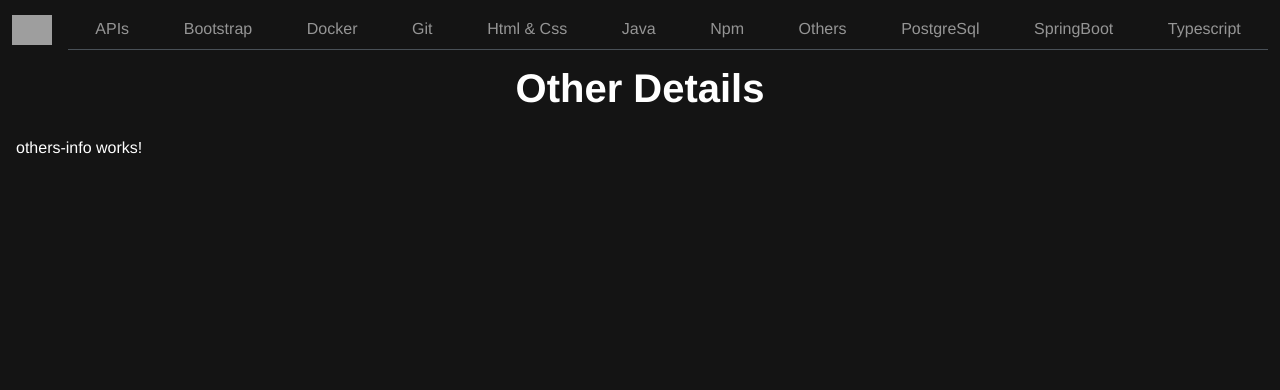
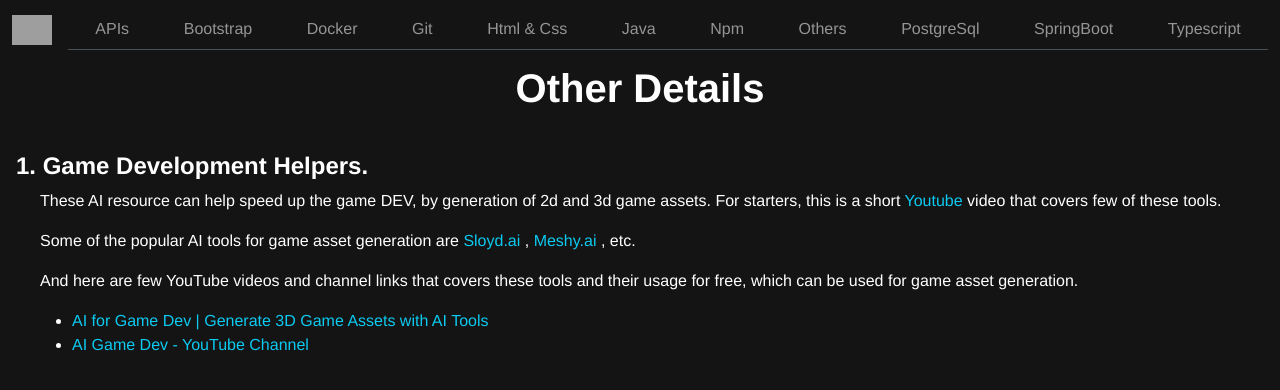
Before and after one commit to DarshanGA/Library, an Angular app: page /other in a window 1280 px wide. Shown: the top 390 px of the page. Built offline with nearby package versions, Linux system fonts and the light colour scheme; grey boxes are pictures that could not be loaded.

Commit message:
Added AI assets generation tool's related details under others page.

```diff
--- a/src/app/others/others-info/others-info.component.html
+++ b/src/app/others/others-info/others-info.component.html
@@ -1,2 +1,49 @@
 <app-page-title [titleText]="'Other Details'"></app-page-title>
-<p>others-info works!</p>
+<div class="continer">
+  <app-sub-title-numb
+    [content]="'Game Development Helpers.'"
+    [number]="'1'"
+  ></app-sub-title-numb>
+  <div class="ms-4">
+    <p>
+      These AI resource can help speed up the game DEV, by generation of 2d and
+      3d game assets. For starters, this is a short
+      <app-hyper-link
+        [link]="'https://youtu.be/zEfBPmPDUVc?si=zw2hMSF4Ia-pnRUC'"
+        [linkText]="'Youtube'"
+      ></app-hyper-link>
+      video that covers few of these tools.
+    </p>
+    <p>
+      Some of the popular AI tools for game asset generation are
+      <app-hyper-link
+        [link]="'https://www.sloyd.ai/'"
+        [linkText]="'Sloyd.ai'"
+      ></app-hyper-link>
+      ,
+      <app-hyper-link
+        [link]="'https://www.meshy.ai/features/ai-animation-generator/'"
+        [linkText]="'Meshy.ai'"
+      ></app-hyper-link>
+      , etc.
+    </p>
+    <p>
+      And here are few YouTube videos and channel links that covers these tools
+      and their usage for free, which can be used for game asset generation.
+    </p>
+    <ul>
+      <li>
+        <app-hyper-link
+          [link]="'https://youtu.be/zEfBPmPDUVc?si=zw2hMSF4Ia-pnRUC'"
+          [linkText]="'AI for Game Dev | Generate 3D Game Assets with AI Tools'"
+        ></app-hyper-link>
+      </li>
+      <li>
+        <app-hyper-link
+          [link]="'https://www.youtube.com/@AIGameDev'"
+          [linkText]="'AI Game Dev - YouTube Channel'"
+        ></app-hyper-link>
+      </li>
+    </ul>
+  </div>
+</div>
--- a/src/app/others/others-info/others-info.component.ts
+++ b/src/app/others/others-info/others-info.component.ts
@@ -1,9 +1,12 @@
 import { Component } from '@angular/core';
 import { PageTitleComponent } from "../../common/page-title/page-title.component";
+import { SubTitleComponent } from "../../common/sub-title/sub-title.component";
+import { SubTitleNumbComponent } from "../../common/sub-title-numb/sub-title-numb.component";
+import { HyperLinkComponent } from "../../common/hyper-link/hyper-link.component";
 
 @Component({
   selector: 'app-others-info',
-  imports: [PageTitleComponent],
+  imports: [PageTitleComponent, SubTitleNumbComponent, HyperLinkComponent],
   templateUrl: './others-info.component.html',
   styleUrl: './others-info.component.scss'
 })
--- a/src/assets/data/app-data.json
+++ b/src/assets/data/app-data.json
@@ -49,16 +49,6 @@
   "others":[
     {
       "contentId": 1,
-      "contentType": "link",
-      "content": "https://civitai.com/models/120096/pixel-art-xl"
-    },
-    {
-      "contentId": 2,
-      "contentType": "link",
-      "content": "https://youtu.be/zEfBPmPDUVc?si=zw2hMSF4Ia-pnRUC / https://www.sloyd.ai/ / https://www.meshy.ai/features/ai-animation-generator"
-    },
-    {
-      "contentId": 3,
       "contentType": "",
       "content": ""
     }
```
